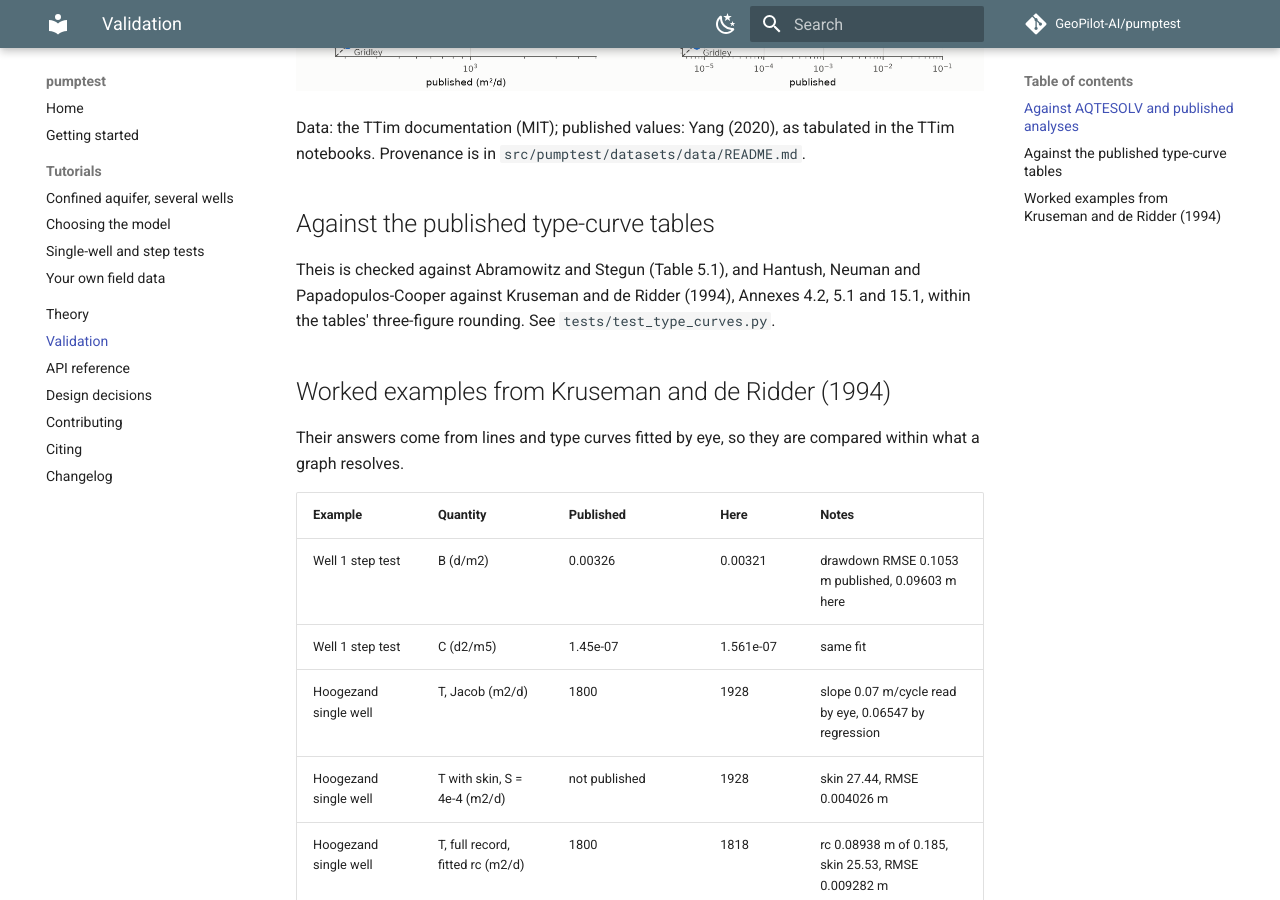
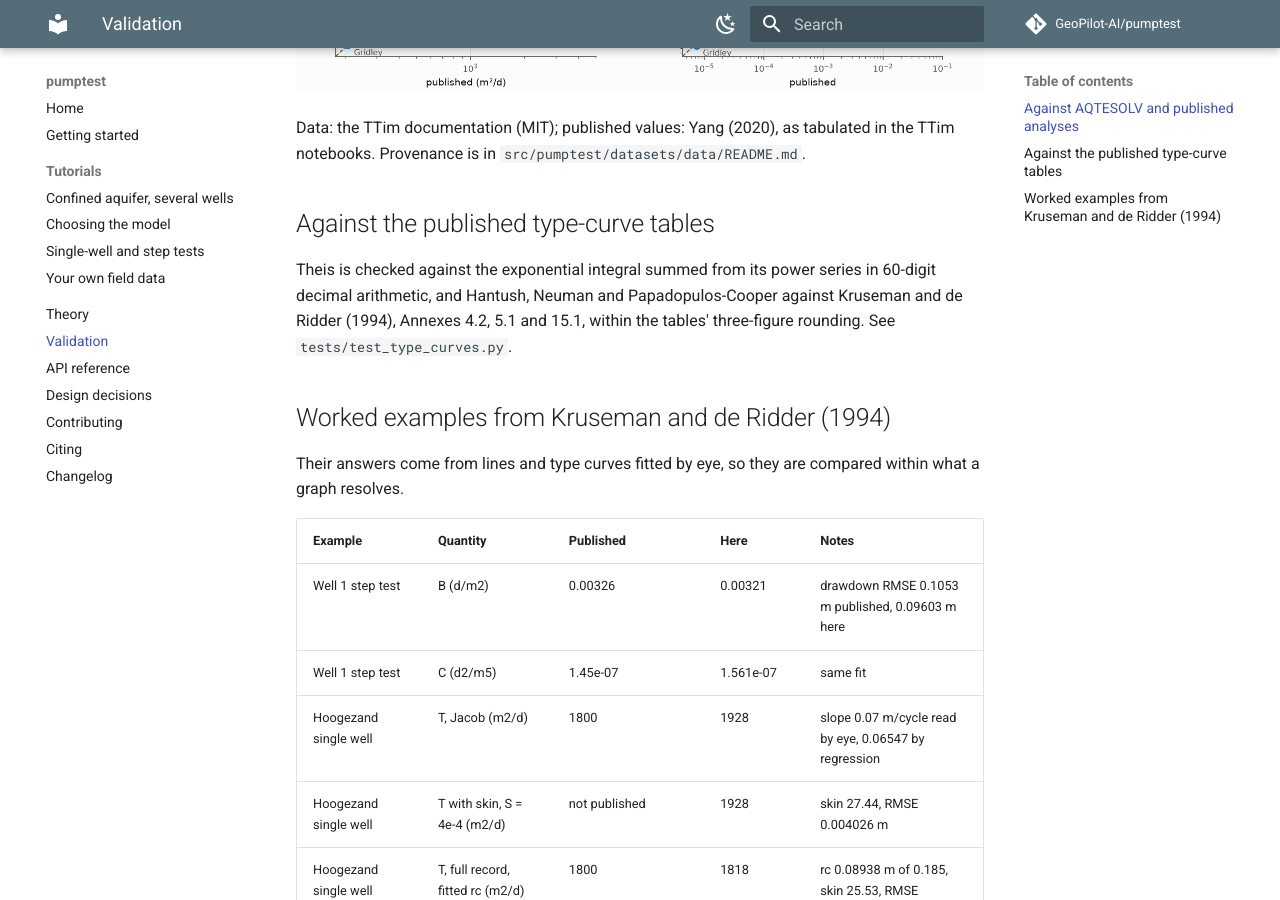
Before and after one commit to GeoPilot-AI/pumptest, an MkDocs documentation site: the page built from docs/validation.md, in a window 1280 px wide and 900 px high, scrolled down 1514 px. Built offline with MkDocs 1.6.1 and Material for MkDocs 9.7.7, drawn with Linux system fonts in a browser that asks for light colours; comment, search, counter and statistics services are not loaded.

Commit message:
test: source the E1 reference values from the power series, not an uncited table

```diff
--- a/docs/validation.md
+++ b/docs/validation.md
@@ -28,9 +28,10 @@ tabulated in the TTim notebooks. Provenance is in
 
 ## Against the published type-curve tables
 
-Theis is checked against Abramowitz and Stegun (Table 5.1), and Hantush,
-Neuman and Papadopulos-Cooper against Kruseman and de Ridder (1994),
-Annexes 4.2, 5.1 and 15.1, within the tables' three-figure rounding.
+Theis is checked against the exponential integral summed from its power
+series in 60-digit decimal arithmetic, and Hantush, Neuman and
+Papadopulos-Cooper against Kruseman and de Ridder (1994), Annexes 4.2, 5.1
+and 15.1, within the tables' three-figure rounding.
 See `tests/test_type_curves.py`.
 
 ## Worked examples from Kruseman and de Ridder (1994)
```
Also changed, not shown: 2 other files.
